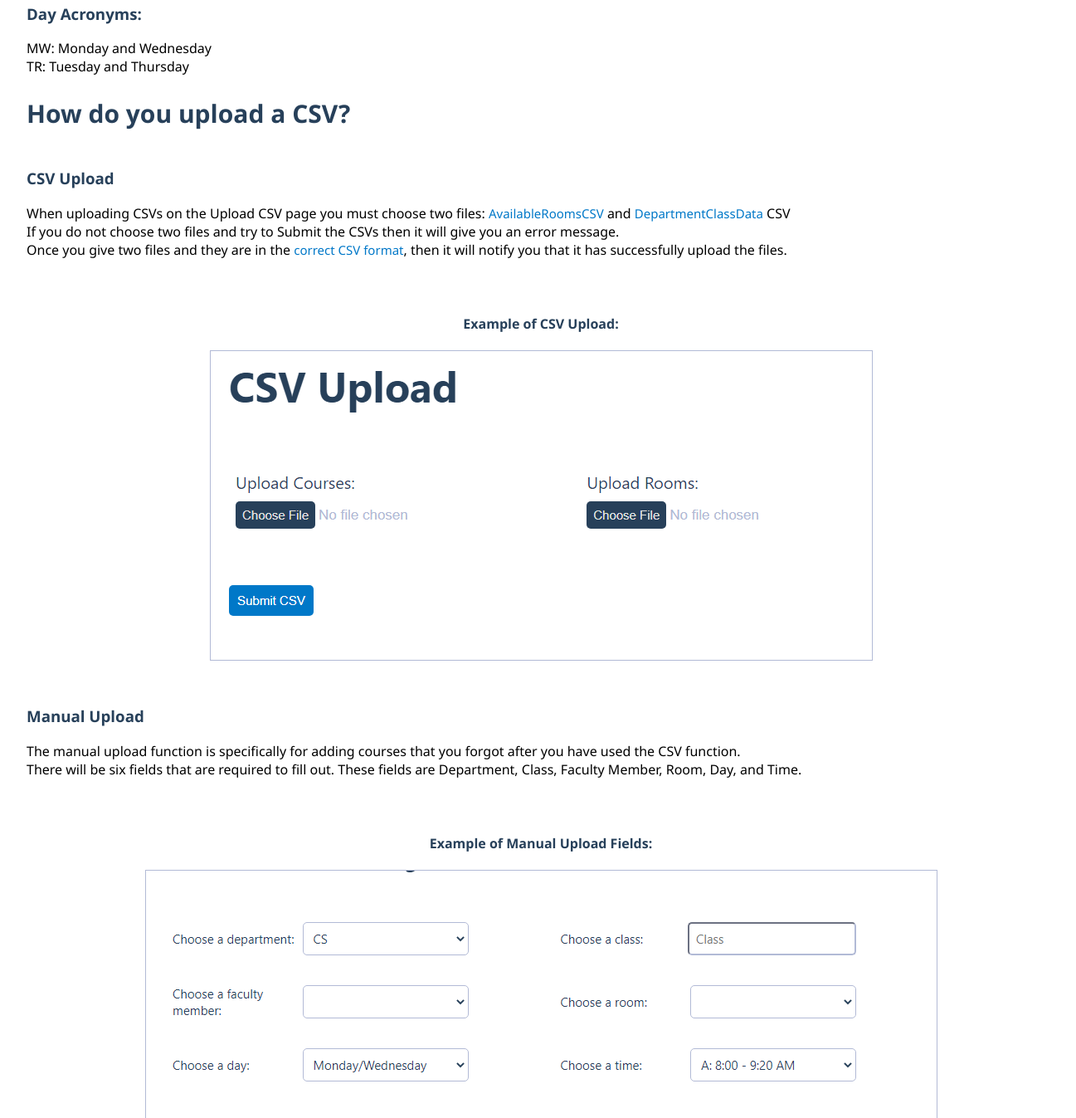
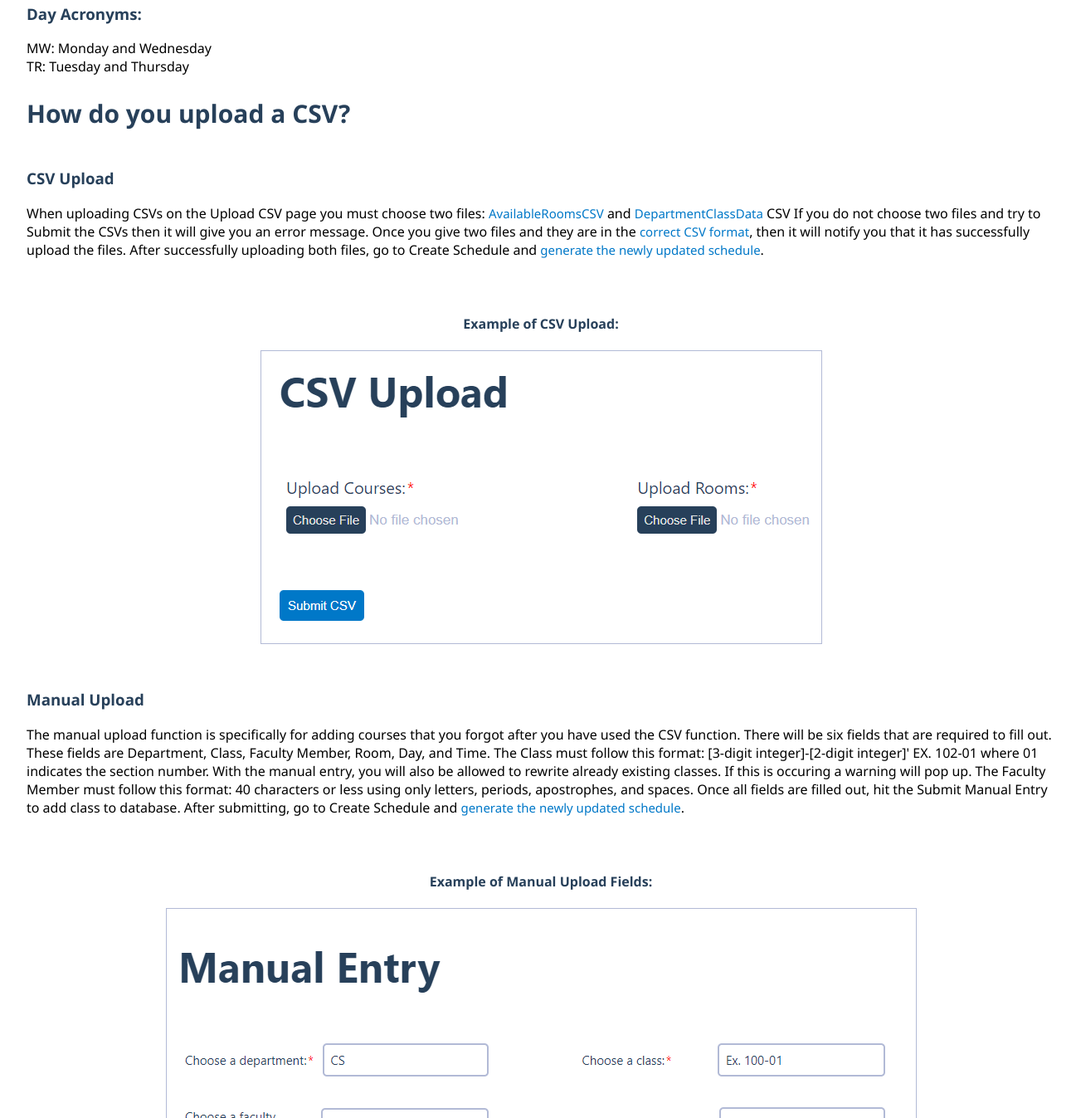
Before and after one commit to allisons212/499Team5, a Flask app: page /faq in a window 1560 px wide. Shown: the part 1037-2384 px from the top of the page at 83% size, without its empty margins (253-1550 px from the left). Run offline with Flask 2, Linux system fonts and the light colour scheme; parts of the project's set-up code (start-up, migrations or seed data) failed here and were passed over.

Commit message:
change pictures and added link to generate schedule on FAQ

```diff
--- a/templates/faq.html
+++ b/templates/faq.html
@@ -114,10 +114,11 @@
             <h3>CSV Upload</h3>
             <p>
             When uploading CSVs on the Upload CSV page you must choose two files: <a href="#availableRoomsCSV">AvailableRoomsCSV</a> and
-             <a href="#departmentClassDataCSV">DepartmentClassData</a> CSV <br>
+             <a href="#departmentClassDataCSV">DepartmentClassData</a> CSV
 
-            If you do not choose two files and try to Submit the CSVs then it will give you an error message. <br>
+            If you do not choose two files and try to Submit the CSVs then it will give you an error message.
             Once you give two files and they are in the <a href="#csvFormatting">correct CSV format</a>, then it will notify you that it has successfully upload the files.
+            After successfully uploading both files, go to Create Schedule and <a href="#howToGenerateSchedule">generate the newly updated schedule</a>.
             </p>
             <div class="faqExampleImage">
                 <h4>Example of CSV Upload:</h4>
@@ -128,8 +129,14 @@
         <div id ="Manual Upload">
             <h3>Manual Upload</h3>
             <p>
-                The manual upload function is specifically for adding courses that you forgot after you have used the CSV function. <br>
+                The manual upload function is specifically for adding courses that you forgot after you have used the CSV function.
                 There will be six fields that are required to fill out. These fields are Department, Class, Faculty Member, Room, Day, and Time.
+                The Class must follow this format: [3-digit integer]-[2-digit integer]' EX. 102-01 where 01 indicates the section number.
+                With the manual entry, you will also be allowed to rewrite already existing classes. If this is occuring a warning will pop up.
+                The Faculty Member must follow this format: 40 characters or less using only letters, periods, apostrophes, and spaces.
+                Once all fields are filled out, hit the Submit Manual Entry to add class to database.
+                After submitting, go to Create Schedule and <a href="#howToGenerateSchedule">generate the newly updated schedule</a>.
+
             </p>
             <div class="faqExampleImage">
                 <h4>Example of Manual Upload Fields:</h4>
```
Also changed, not shown: static/Pictures/CSVUpload.PNG, static/Pictures/manualUpload.PNG.
